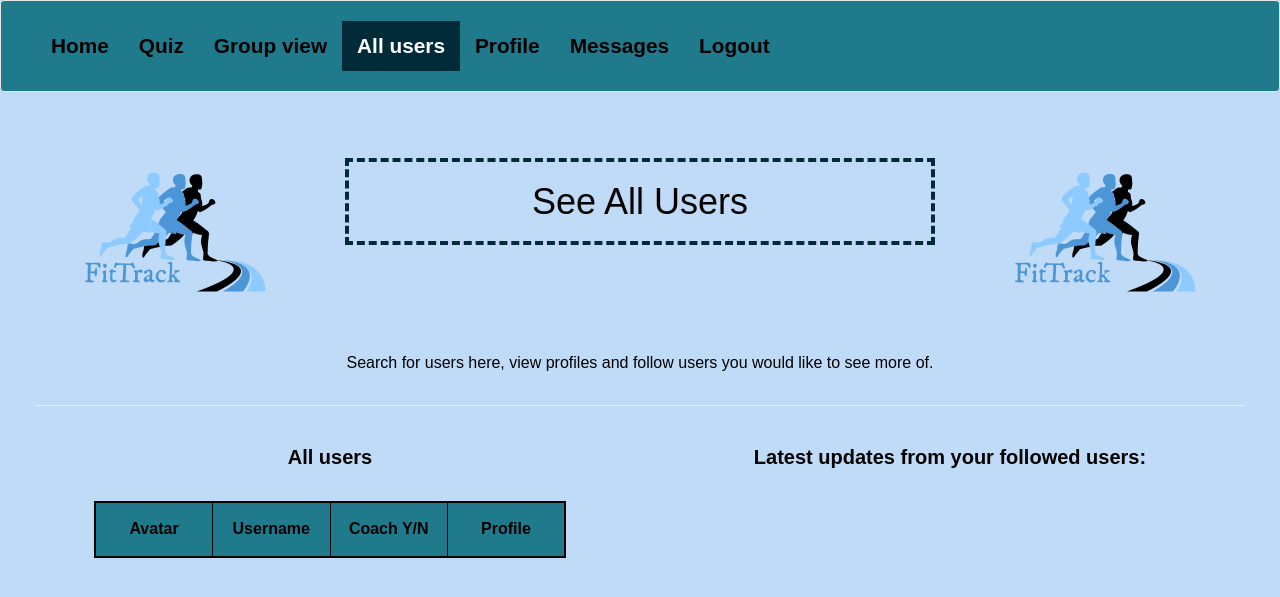
After one commit to DWard900/Project2, a Flask app: page /users_page in a window 1280 px wide. The commit adds this page. Shown: the top 597 px of the page. Run offline with Flask 2, Linux system fonts and the light colour scheme; the visitor is signed in with stand-in values (Sample User, id 1); data comes from the database, SQL or seed files in the repository; both versions use the stored data as it was after the commit; lists and menus that the app fills with data are empty; some libraries are stand-ins or nearby versions.

Commit message:
Adding all users page

```diff
--- a/app/routes.py
+++ b/app/routes.py
@@ -86,7 +86,8 @@ def groupview():
 @app.route('/users_page')
 @login_required
 def users_page():
-    return render_template("userview.html", title="All Users")
+    users = User.query.all()
+    return render_template("userview.html", title="All Users", users=users)
 
 @app.route('/user/<username>')
 @login_required
@@ -94,7 +95,7 @@ def user(username):
     user = User.query.filter_by(username=username).first_or_404()
     exercises = Exercise.query.filter_by(user_id=user.id)
     form = EmptyForm()
-    return render_template('user.html', user=user ,exercises=exercises , form=form)
+    return render_template('user.html', user=user, exercises=exercises, form=form)
 
 @app.route('/follow/<username>', methods=['POST'])
 @login_required
--- a/app/static/css/stylesheet.css
+++ b/app/static/css/stylesheet.css
@@ -192,3 +192,23 @@ img {
     width: 700px;
     overflow: auto;
 }
+
+.user-table {
+    width: 80%;
+}
+
+.table-avatar {
+    width: 25%;
+}
+
+.table-username {
+    width: 25%;
+}
+
+.table-coach {
+    width: 25%;
+}
+
+.table-profile {
+    width: 25%;
+}
--- a/app/templates/base.html
+++ b/app/templates/base.html
@@ -33,6 +33,7 @@
             {% else %}
             <li {% if request.path == url_for('quiz') %}class="active"{% endif %}><a href="{{ url_for('quiz') }}">Quiz</a></li>
             <li {% if request.path == url_for('groupview') %}class="active"{% endif %}><a href="{{ url_for('groupview') }}">Group view</a></li>
+            <li {% if request.path == url_for('users_page') %}class="active"{% endif %}><a href="{{ url_for('users_page') }}">All users</a></li>
             <li {% if request.path == url_for('user', username=current_user.username) %}class="active"{% endif %}><a href="{{ url_for('user', username=current_user.username) }}">Profile</a></li>
             <li {% if request.path == url_for('messages', username=current_user.username) %}class="active"{% endif %}><a href="{{ url_for('messages', username=current_user.username) }}">{{ ('Messages') }}</a></li>
             {% if current_user.is_admin %}
--- /dev/null
+++ b/app/templates/userview.html
@@ -0,0 +1,59 @@
+{% extends "base.html" %}
+
+{% block content %}
+<div class="container-fluid">
+  <div class="row">
+    <div class="col-sm-3 text-center">
+      <img src="/static/assets/logo.png" alt="App logo">
+    </div>
+    <div class="col-sm-6 text-center">
+      <br>
+      <br>
+      <h1 class="welcome">See All Users</h1>
+    </div>
+    <div class="col-sm-3 text-center">
+        <img src="/static/assets/logo.png" alt="App logo">
+    </div>
+  </div>
+
+  <div class="row">
+    <div class="col-sm-12 text-center">
+      <p>Search for users here, view profiles and follow users you would like to see more of.</p>
+    </div>
+  </div>
+  <hr>
+  <div class="row">
+    <div class="col-sm-6 text-center">
+      <h2>All users</h2>
+      <br>
+      <table class="user-table" align="center">
+        <tr>
+          <th class="table-avatar">Avatar</th>
+          <th class="table-username">Username</th>
+          <th class="table-coach">Coach Y/N</th>
+          <th class="table-profile">Profile</th>
+        </tr>
+          {% for user in users %}
+            {% if user != current_user %}
+            <tr>
+            <td><img src="{{ user.avatar(128) }}"></td>
+            <td style="text-align: center">{{ user.username }}</td>
+            {% if user.is_coach %}
+            <td style="text-align: center">Yes</td>
+            {% else %}
+            <td style="text-align: center">No</td>
+            {% endif %}
+            <td><a class="button-link" href="{{ url_for('user', username=user.username) }}">Link to profile</a></td>
+            </tr>
+            {% endif %}
+          {% endfor %}
+      </table>
+    </div>
+    <div class="col-sm-6 text-center">
+      <h2>Latest updates from your followed users:</h2>
+      <br>
+      </div>
+  </div>
+</div>
+
+{% endblock %}
```
Also changed, not shown: app.db, app/static/javascript/script.js (line endings or trailing spaces).
